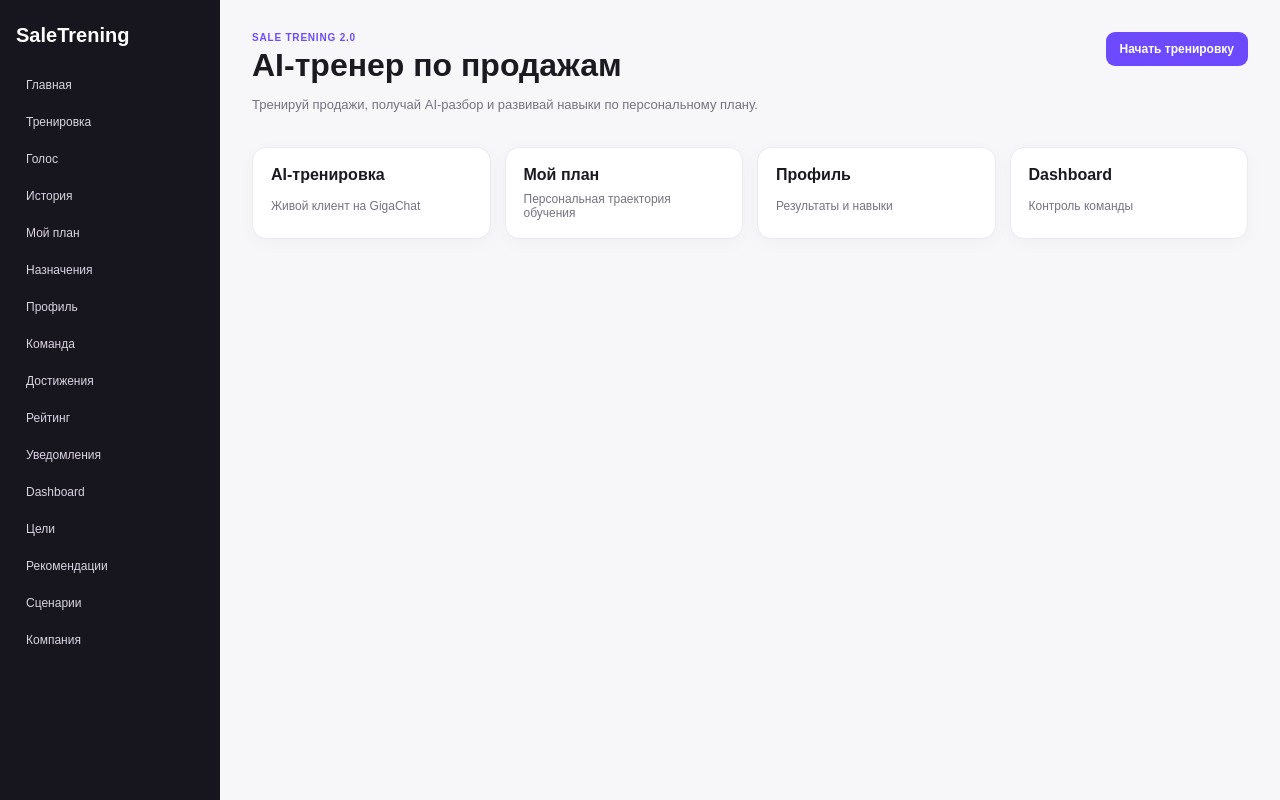
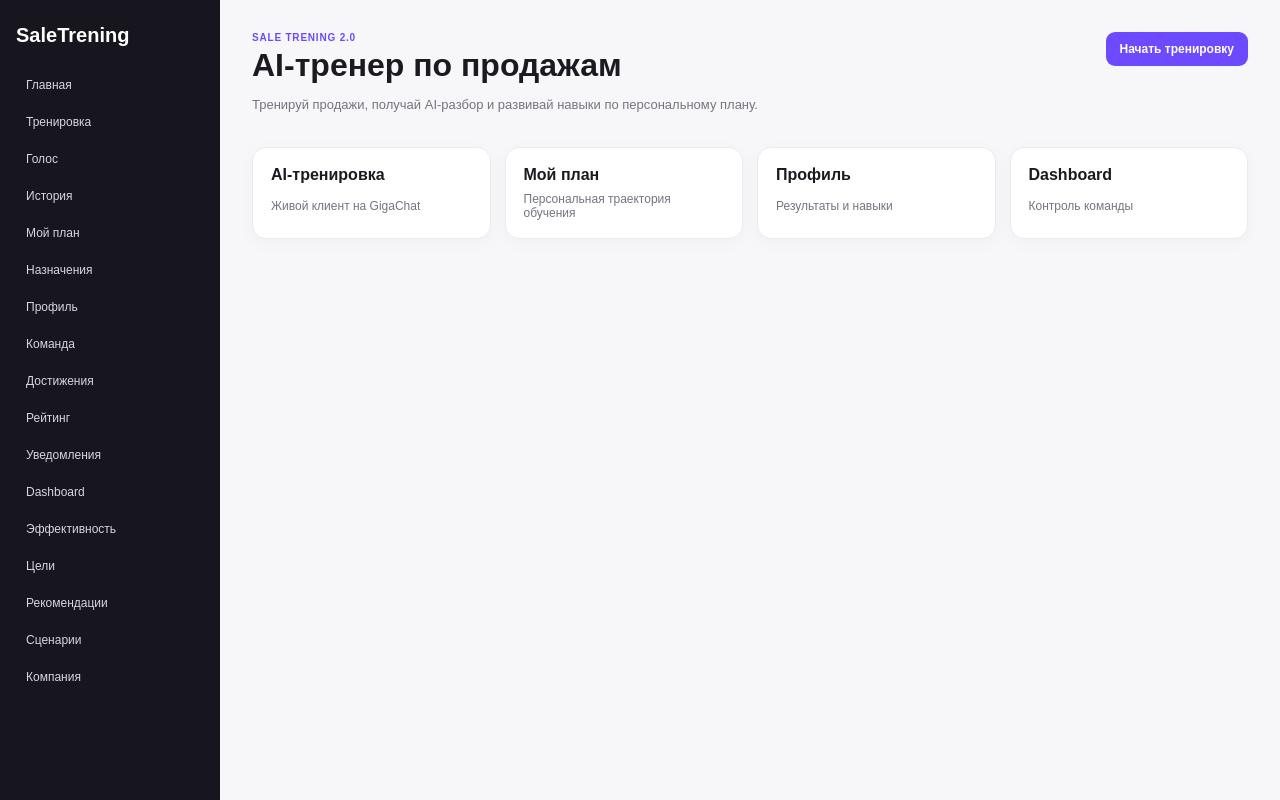
Before and after one commit to Dmitrii-exp/SaleTrening2, a Next.js app: page / in a window 1280 px wide. Built offline with nearby package versions, Linux system fonts and the light colour scheme.

Commit message:
Add effectiveness analytics navigation

```diff
--- a/app/layout.tsx
+++ b/app/layout.tsx
@@ -20,6 +20,7 @@ export default function RootLayout({ children }: { children: React.ReactNode })
             <Link href="/leaderboard">Рейтинг</Link>
             <Link href="/notifications">Уведомления</Link>
             <Link href="/dashboard">Dashboard</Link>
+            <Link href="/dashboard/effectiveness">Эффективность</Link>
             <Link href="/dashboard/goals">Цели</Link>
             <Link href="/dashboard/recommendations">Рекомендации</Link>
             <Link href="/dashboard/scenarios">Сценарии</Link>
```
